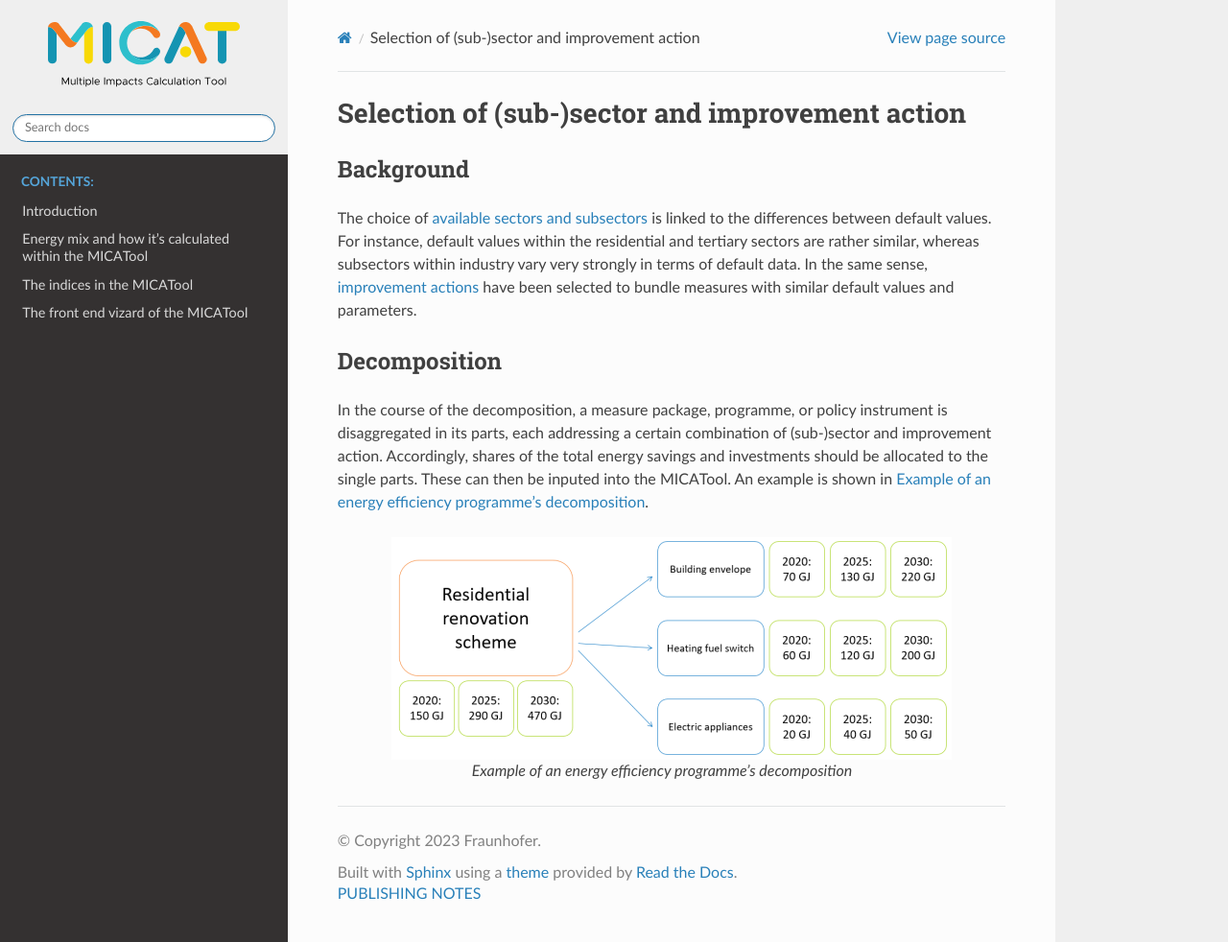
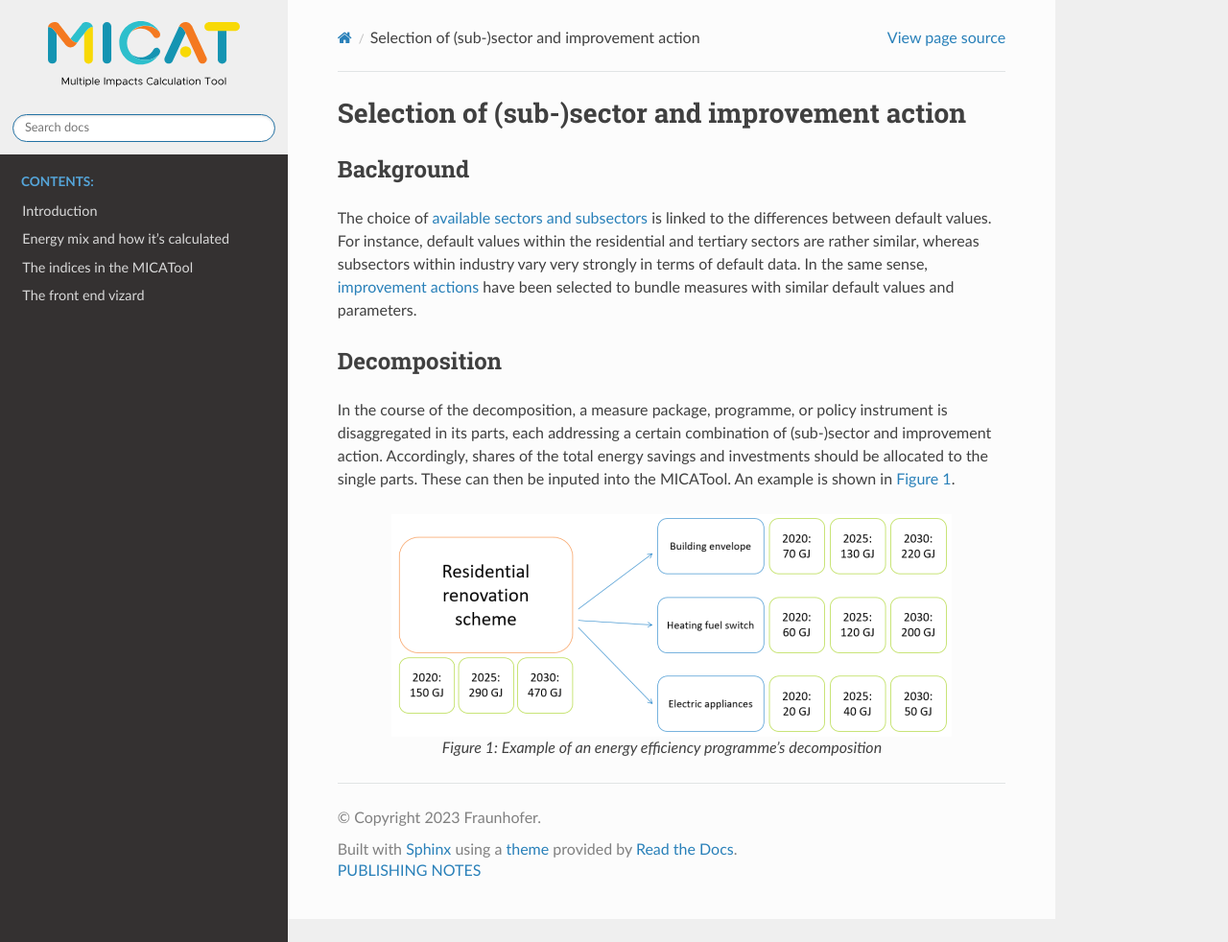
Before and after one commit to fraunhofer-isi/micat, a Sphinx documentation site: the page built from doc/source/user_interface/specifying_subsector_action.md, in a window 1280 px wide and 982 px high. Shown: the whole window at 96% size. Built offline with Sphinx 7.4.7 and the Read the Docs theme 2.0.0, drawn with Linux system fonts in a browser that asks for light colours.

Commit message:
Changes in Docs #5

````diff
--- a/doc/source/energy_mix/energy_mix_description.md
+++ b/doc/source/energy_mix/energy_mix_description.md
@@ -3,7 +3,7 @@ title: Energy mix and how it's calculated within the MICATool
 license: AGPL
 ---
 
-Energy mix and how it's calculated within the MICATool
+Energy mix and how it's calculated
 ============
 
 Generally, the energy mix describes of which energy carriers and to which shares
--- a/doc/source/user_interface/specifying_subsector_action.md
+++ b/doc/source/user_interface/specifying_subsector_action.md
@@ -23,11 +23,11 @@ Decomposition
 In the course of the decomposition, a measure package, programme, or policy instrument is disaggregated in its
 parts, each addressing a certain combination of (sub-)sector and improvement action. Accordingly, shares of the
 total energy savings and investments should be allocated to the single parts. These can then be inputed into the
-MICATool. An example is shown in [](#decomposition_figure).
+MICATool. An example is shown in [Figure 1](#decomposition_figure).
 
 ```{figure} ./decomposition.png
 :name: decomposition_figure
 :align: center
 
-Example of an energy efficiency programme's decomposition
+Figure 1: Example of an energy efficiency programme's decomposition
 ```
````
Also changed, not shown: doc/source/user_interface/user_interface_description.md (+1 -1 lines).
